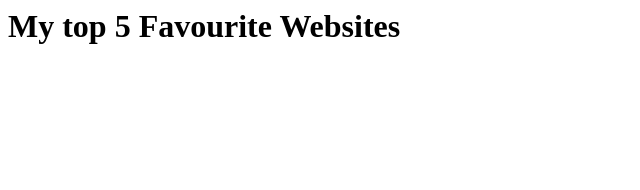
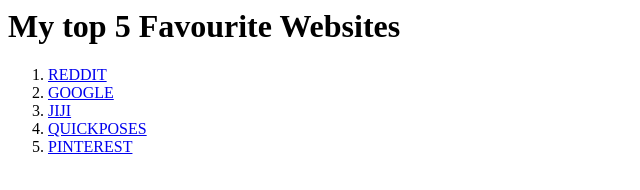
Before and after one commit to lolesterrr/FULLSTACK-COURSE, a plain HTML site: page section 3/3.2 Anchor Elements/index.html in a window 1280 px wide. Shown: the whole page, without its empty margins (0-640 px from the left). Drawn offline with Linux system fonts and the light colour scheme.

Commit message:
anchor tags

```diff
--- a/section 3/3.2 Anchor Elements/index.html
+++ b/section 3/3.2 Anchor Elements/index.html
@@ -1,2 +1,9 @@
 <h1>My top 5 Favourite Websites</h1>
 <!-- Write your code below -->
+ <ol>
+    <li><a href="https://reddit.com">REDDIT</a></li>
+    <li><a href="https://google.com">GOOGLE</a></li>
+    <li><a href="https://jiji.com">JIJI</a></li>
+    <li><a href="https://quickposes.com/en">QUICKPOSES</a></li>
+    <li><a href="https://pinterest.com">PINTEREST</a></li>
+ </ol>
```
Also changed, not shown: 1 other file.
